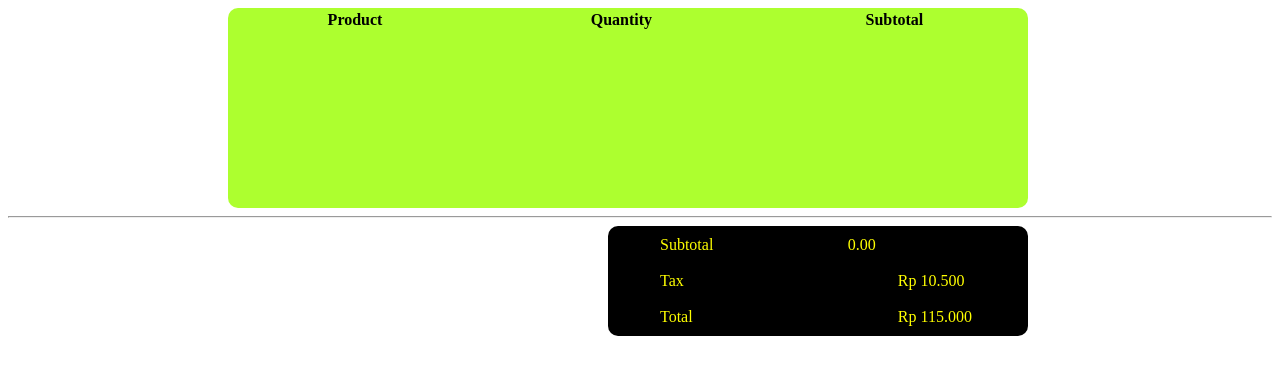
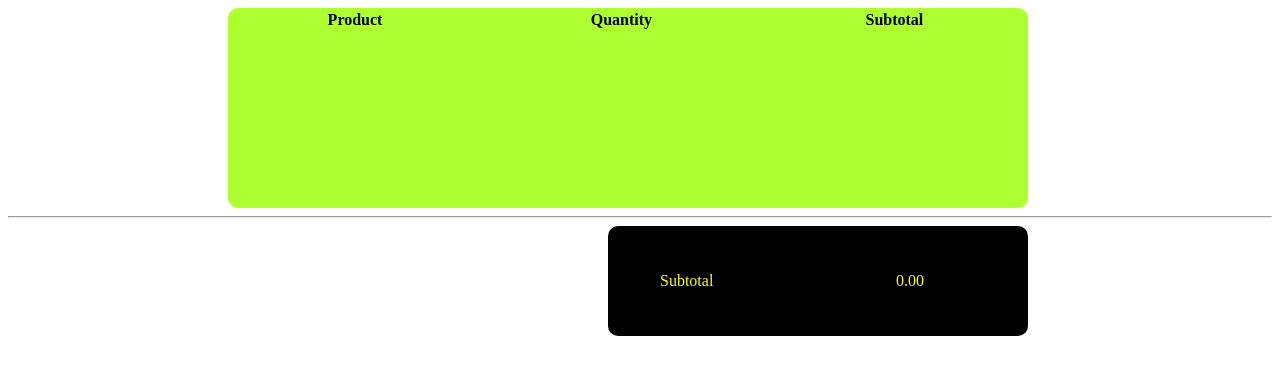
Before and after one commit to dvnardrn/mas_terdimsum, a plain HTML site: page index_checkout.html in a window 1280 px wide. Drawn offline with Linux system fonts and the light colour scheme.

Commit message:
Update index_checkout.html

```diff
--- a/index_checkout.html
+++ b/index_checkout.html
@@ -38,22 +38,6 @@
           <span id="grand-total">105.000</span>
         </td>
       </tr>
-      <tr>
-        <td>
-          Tax
-        </td>
-        <td class="td2">
-          Rp 10.500
-        </td>
-      </tr>
-      <tr>
-        <td>
-          Total
-        </td>
-        <td class="td3">
-         Rp 115.000
-        </td>
-      </tr>
     </table>
 
   </div>
```
